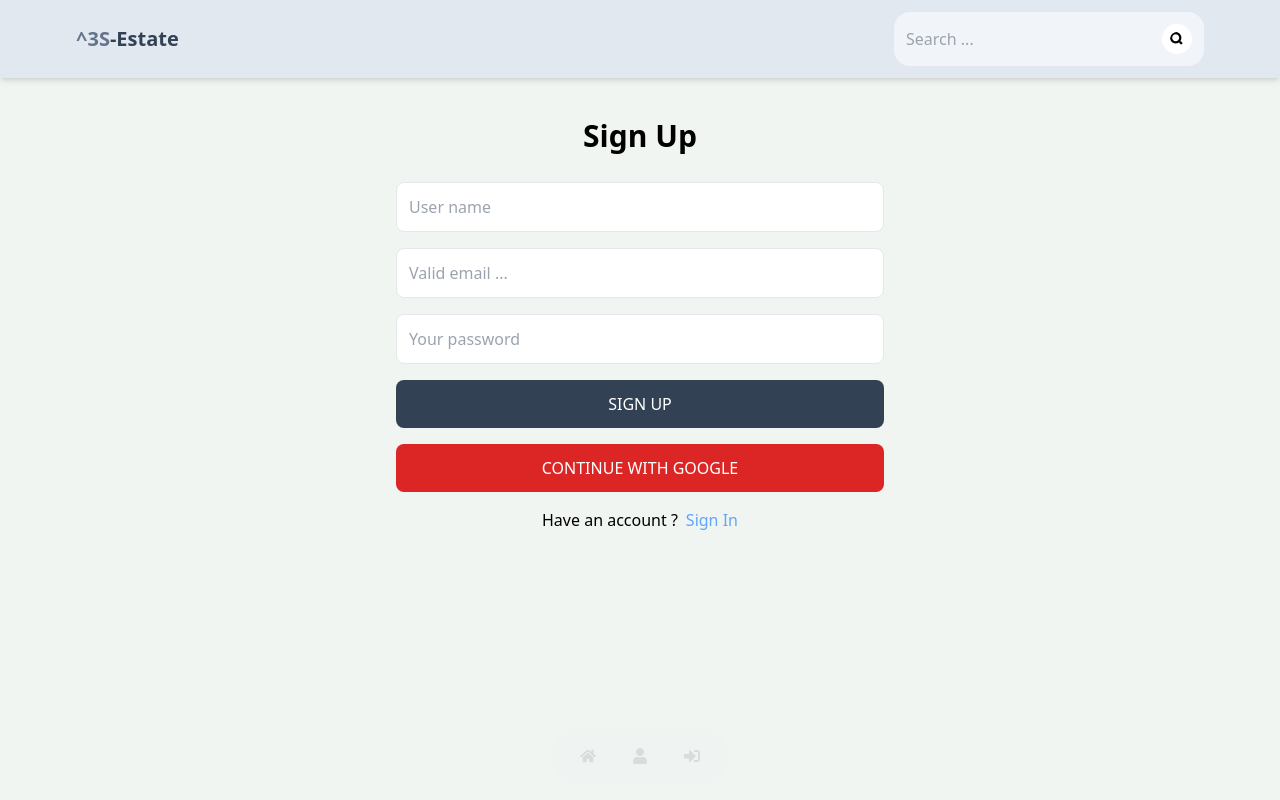
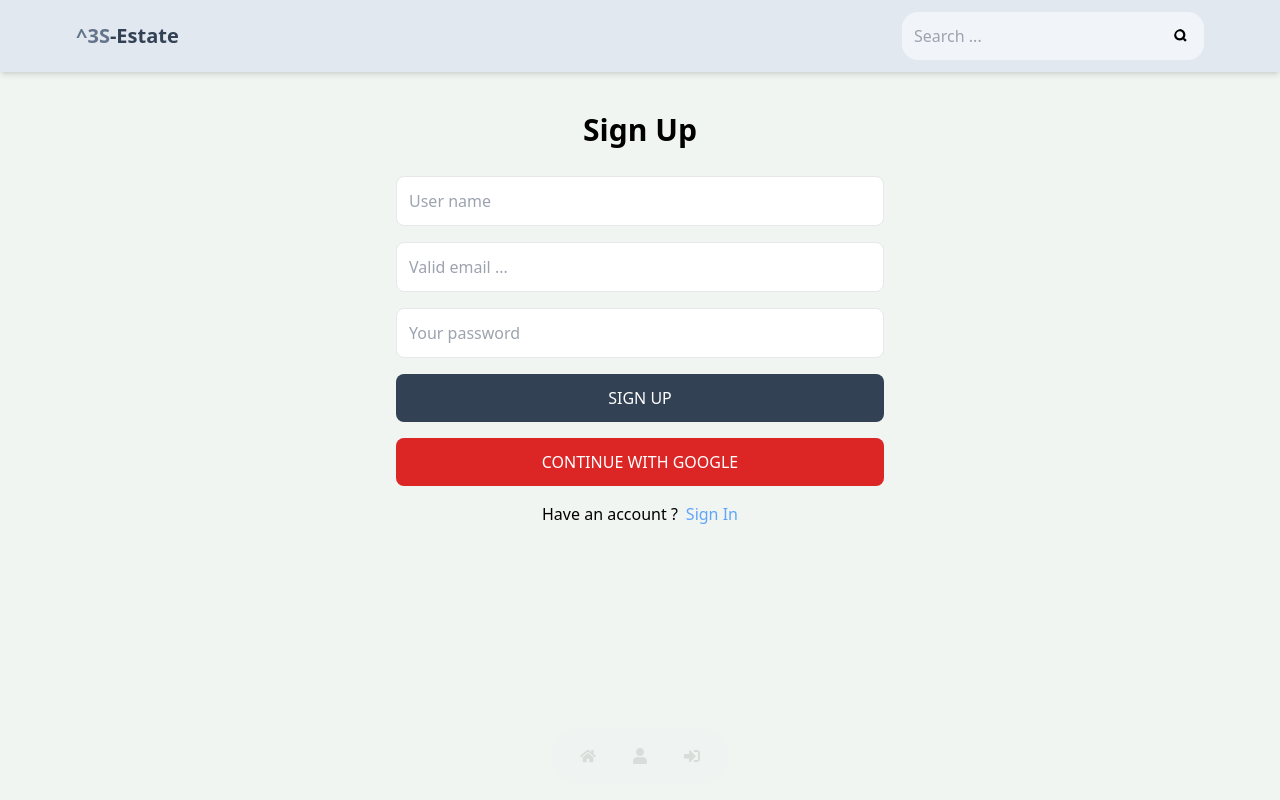
Before and after one commit to subash-0/3s-estate-for-real-state, a React (Vite) app in the folder client/: page /sign-up in a window 1280 px wide. Built offline with nearby package versions, Linux system fonts and the light colour scheme; no server answers.

Commit message:
header search functionality implemeted

```diff
--- a/client/src/components/Header.jsx
+++ b/client/src/components/Header.jsx
@@ -1,10 +1,27 @@
 import {FaSearch} from 'react-icons/fa'
 import {FaHome,FaSignInAlt,FaUser} from "react-icons/fa";
-import {Link} from "react-router-dom"
+import {Link, useNavigate} from "react-router-dom"
 import {useSelector} from 'react-redux'
+import { useEffect, useState } from 'react';
 const Header = () => {
   const {currentUser} = useSelector(state=>state.user);
-  console.log(currentUser)
+  const [searchTerm, setsearchTerm] = useState('');
+  const navigate = useNavigate();
+  const handleSubmit =(e)=>{
+    e.preventDefault();
+    const urlParams = new URLSearchParams(window.location.search);
+    urlParams.set('searchTerm',searchTerm);
+    const searchQuery = urlParams.toString();
+    navigate(`/search?${searchQuery}`);
+
+  }
+  useEffect(() => {
+    const urlParams = new URLSearchParams(location.search);
+    const searhTermfromuRL = urlParams.get('searchTerm');
+    if(searhTermfromuRL) setsearchTerm(searhTermfromuRL);
+
+  }, [location.search])
+
   return (
     <header className='bg-slate-200 shadow-md'>
       <div className='flex justify-between items-center max-w-6xl mx-auto p-3'>
@@ -16,9 +33,11 @@ const Header = () => {
       </h1>
       </Link>
 
-      <form action="" className='bg-slate-100 p-3 rounded-2xl flex items-center justify-center'>
-        <input type="text" placeholder='Search ...' className='bg-transparent focus:outline-none w-24 sm:w-64' />
-        <FaSearch  className='rounded-full p-2 bg-white text-3xl'/>
+      <form onSubmit={handleSubmit} className='bg-slate-100 p-2 rounded-2xl flex items-center justify-center'>
+        <input type="text" placeholder='Search ...' className='bg-transparent focus:outline-none p-1 w-34 sm:w-64' value={searchTerm}  onChange={(e)=>setsearchTerm(e.target.value)}/>
+        <button >
+        <FaSearch  className='rounded-full p-2 bg-transparent text-3xl'/>
+        </button>
       </form>
 
       </div>
```
